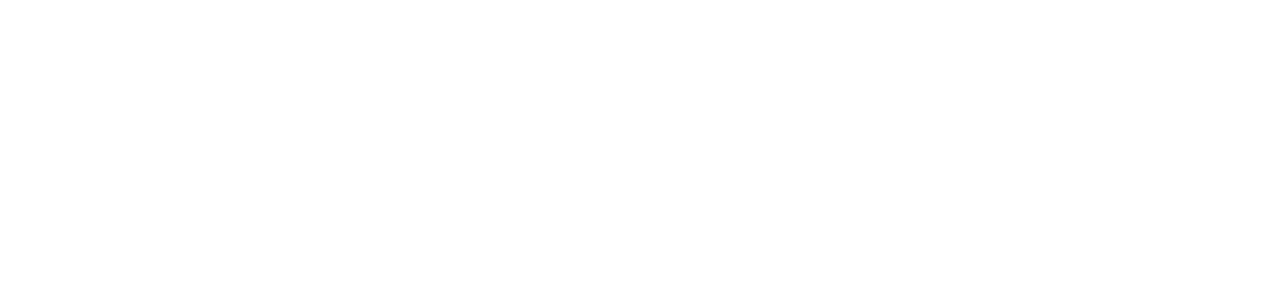
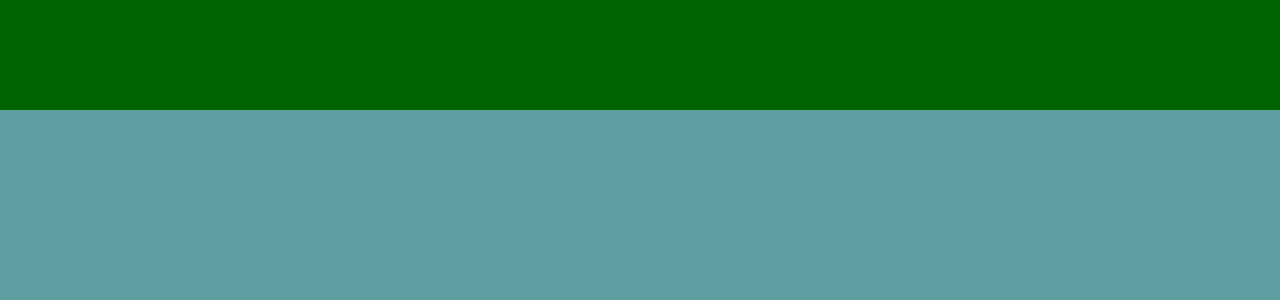
Before and after one commit to Taowathar/react-pokemons, a React (Create React App) app: page / in a window 1280 px wide. Shown: the top 300 px of the page. Built offline with nearby package versions, Linux system fonts and the light colour scheme.

Commit message:
Add css to navbar class

```diff
--- a/src/App.js
+++ b/src/App.js
@@ -1,10 +1,12 @@
 import Navbar from "./components/Navbar";
-
 
 function App() {
   return (
     <div className="App">
       <Navbar />
+      <div className="container">
+
+      </div>
     </div>
   );
 }
--- a/src/index.css
+++ b/src/index.css
@@ -5,9 +5,28 @@ body {
     sans-serif;
   -webkit-font-smoothing: antialiased;
   -moz-osx-font-smoothing: grayscale;
+  background-color: cadetblue;
+  min-height: 1500px;
 }
 
 code {
   font-family: source-code-pro, Menlo, Monaco, Consolas, 'Courier New',
     monospace;
 }
+
+.container {
+  width: 90%;
+  margin-top: 120px;
+  margin-left: auto;
+  margin-right: auto;
+}
+
+
+.navbar {
+  position: fixed;
+  top: 0px;
+  width: 100%;
+  height: 50px;
+  background-color: darkgreen;
+  padding: 30px;
+}
```
